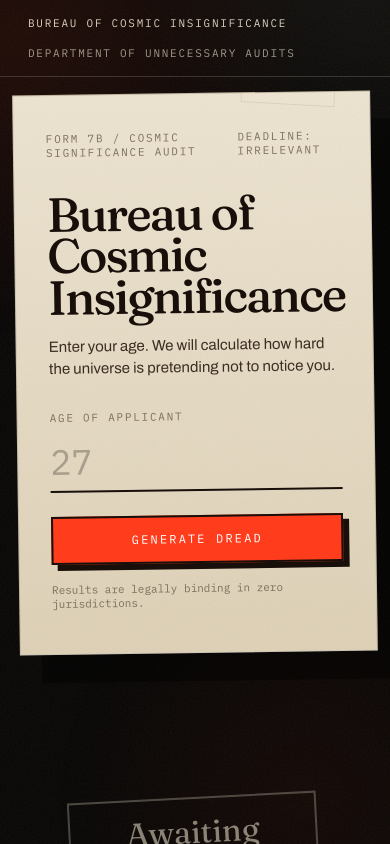
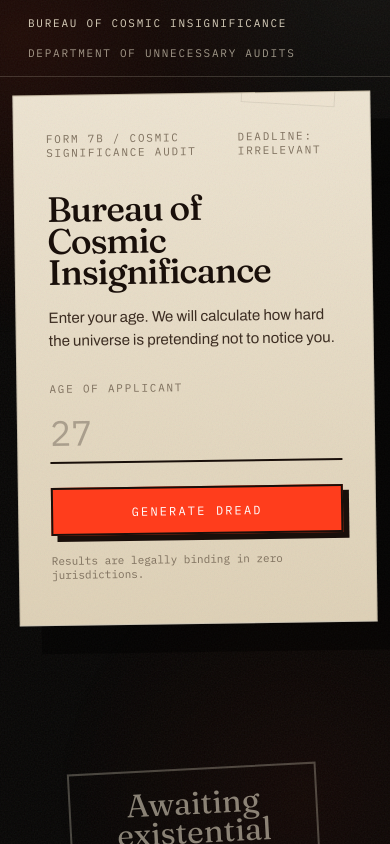
Before and after one commit to ayush143-maker/existential-crisis, a Next.js app: page / in a window 390 px wide. Shown: the top 844 px of the page. Built offline with nearby package versions, Linux system fonts and the light colour scheme.

Commit message:
Update globals.css

```diff
--- a/src/app/globals.css
+++ b/src/app/globals.css
@@ -192,12 +192,13 @@ input {
 
 .title {
   font-family: var(--font-fraunces), serif;
-  font-size: clamp(3rem, 5.4vw, 5.6rem);
-  line-height: 0.86;
+  font-size: clamp(2.2rem, 4.6vw, 4.2rem);
+  line-height: 0.9;
   margin: 0 0 18px;
-  max-width: 8ch;
+  max-width: none;
   font-weight: 500;
-  letter-spacing: -0.04em;
+  letter-spacing: -0.03em;
+  overflow-wrap: break-word;
 }
 
 .subhead {
@@ -475,6 +476,15 @@ input {
 
 .receipt-row:last-child {
   border-bottom: none;
+}
+
+.receipt-row strong {
+  font-weight: 600;
+  text-align: right;
+}
+
+.receipt-value-demean {
+  color: var(--alarm);
 }
 
 .verdict {
@@ -797,6 +807,10 @@ input {
     color: #000;
   }
 
+  .receipt-value-demean {
+    color: #000;
+  }
+
   .dial-value {
     fill: #000;
   }
```
